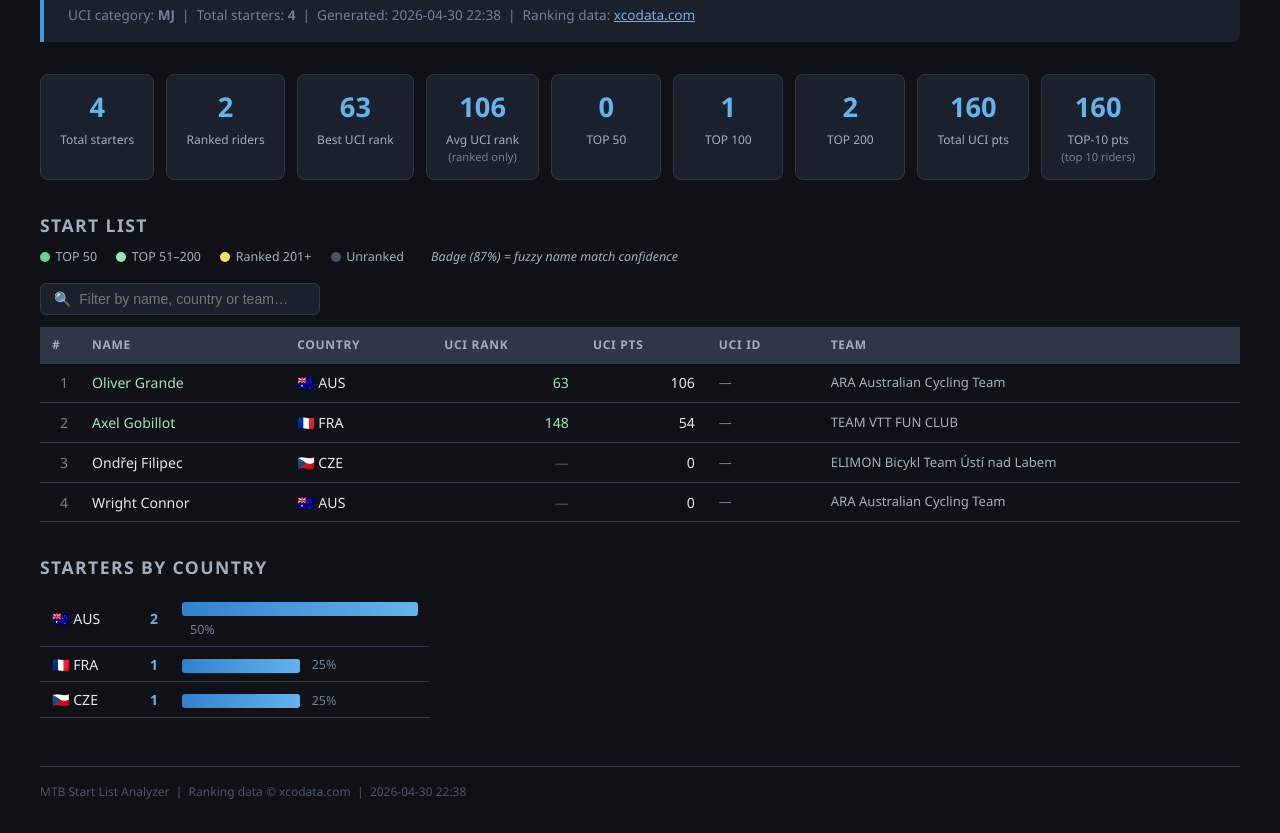
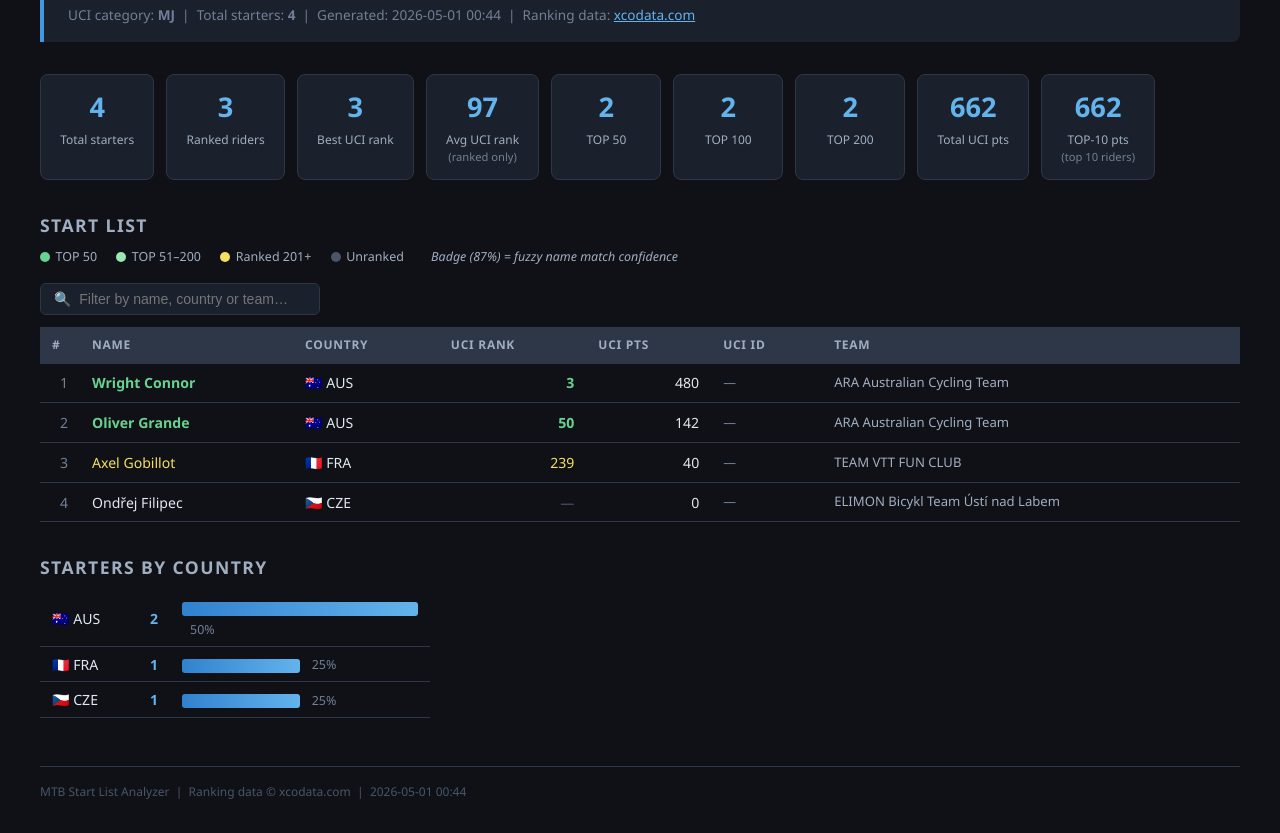
Before and after one commit to jfulem/veloanalyzer, a plain HTML site: page docs/vimperk-2026-mj.html in a window 1280 px wide. Shown: the part 86-919 px from the top of the page. Drawn offline with Linux system fonts and the light colour scheme.

Commit message:
fix: reports

```diff
--- a/docs/vimperk-2026-mj.html
+++ b/docs/vimperk-2026-mj.html
@@ -132,21 +132,21 @@
     <div class="meta">
       UCI category: <strong>MJ</strong> &nbsp;|&nbsp;
       Total starters: <strong>4</strong> &nbsp;|&nbsp;
-      Generated: 2026-04-30 22:38 &nbsp;|&nbsp;
+      Generated: 2026-05-01 00:44 &nbsp;|&nbsp;
       Ranking data: <a href="https://www.xcodata.com" target="_blank">xcodata.com</a>
     </div>
   </header>
 
   <div class="stats-grid">
 <div class="stat-card"><div class="card-val">4</div><div class="card-label">Total starters</div></div>
-<div class="stat-card"><div class="card-val">2</div><div class="card-label">Ranked riders</div></div>
-<div class="stat-card"><div class="card-val">63</div><div class="card-label">Best UCI rank</div></div>
-<div class="stat-card"><div class="card-val">106</div><div class="card-label">Avg UCI rank</div><div class="card-sub">(ranked only)</div></div>
-<div class="stat-card"><div class="card-val">0</div><div class="card-label">TOP 50</div></div>
-<div class="stat-card"><div class="card-val">1</div><div class="card-label">TOP 100</div></div>
+<div class="stat-card"><div class="card-val">3</div><div class="card-label">Ranked riders</div></div>
+<div class="stat-card"><div class="card-val">3</div><div class="card-label">Best UCI rank</div></div>
+<div class="stat-card"><div class="card-val">97</div><div class="card-label">Avg UCI rank</div><div class="card-sub">(ranked only)</div></div>
+<div class="stat-card"><div class="card-val">2</div><div class="card-label">TOP 50</div></div>
+<div class="stat-card"><div class="card-val">2</div><div class="card-label">TOP 100</div></div>
 <div class="stat-card"><div class="card-val">2</div><div class="card-label">TOP 200</div></div>
-<div class="stat-card"><div class="card-val">160</div><div class="card-label">Total UCI pts</div></div>
-<div class="stat-card"><div class="card-val">160</div><div class="card-label">TOP-10 pts</div><div class="card-sub">(top 10 riders)</div></div>
+<div class="stat-card"><div class="card-val">662</div><div class="card-label">Total UCI pts</div></div>
+<div class="stat-card"><div class="card-val">662</div><div class="card-label">TOP-10 pts</div><div class="card-sub">(top 10 riders)</div></div>
 
   </div>
 
@@ -173,10 +173,10 @@
         </tr>
       </thead>
       <tbody>
-<tr class="tier-top200"><td class="num">1</td><td class="name">Oliver Grande</td><td class="country">🇦🇺 AUS</td><td class="rank">63</td><td class="pts">106</td><td class="uci-id">—</td><td class="team">ARA Australian Cycling Team</td></tr>
-<tr class="tier-top200"><td class="num">2</td><td class="name">Axel Gobillot</td><td class="country">🇫🇷 FRA</td><td class="rank">148</td><td class="pts">54</td><td class="uci-id">—</td><td class="team">TEAM VTT FUN CLUB</td></tr>
-<tr class="tier-unranked"><td class="num">3</td><td class="name">Ondřej Filipec</td><td class="country">🇨🇿 CZE</td><td class="rank">—</td><td class="pts">0</td><td class="uci-id">—</td><td class="team">ELIMON Bicykl Team Ústí nad Labem</td></tr>
-<tr class="tier-unranked"><td class="num">4</td><td class="name">Wright Connor</td><td class="country">🇦🇺 AUS</td><td class="rank">—</td><td class="pts">0</td><td class="uci-id">—</td><td class="team">ARA Australian Cycling Team</td></tr>
+<tr class="tier-top50"><td class="num">1</td><td class="name">Wright Connor</td><td class="country">🇦🇺 AUS</td><td class="rank">3</td><td class="pts">480</td><td class="uci-id">—</td><td class="team">ARA Australian Cycling Team</td></tr>
+<tr class="tier-top50"><td class="num">2</td><td class="name">Oliver Grande</td><td class="country">🇦🇺 AUS</td><td class="rank">50</td><td class="pts">142</td><td class="uci-id">—</td><td class="team">ARA Australian Cycling Team</td></tr>
+<tr class="tier-ranked"><td class="num">3</td><td class="name">Axel Gobillot</td><td class="country">🇫🇷 FRA</td><td class="rank">239</td><td class="pts">40</td><td class="uci-id">—</td><td class="team">TEAM VTT FUN CLUB</td></tr>
+<tr class="tier-unranked"><td class="num">4</td><td class="name">Ondřej Filipec</td><td class="country">🇨🇿 CZE</td><td class="rank">—</td><td class="pts">0</td><td class="uci-id">—</td><td class="team">ELIMON Bicykl Team Ústí nad Labem</td></tr>
 
       </tbody>
     </table>
@@ -195,7 +195,7 @@
 
 
   <div class="footer">
-    MTB Start List Analyzer &nbsp;|&nbsp; Ranking data © xcodata.com &nbsp;|&nbsp; 2026-04-30 22:38
+    MTB Start List Analyzer &nbsp;|&nbsp; Ranking data © xcodata.com &nbsp;|&nbsp; 2026-05-01 00:44
   </div>
 </div>
 
```
